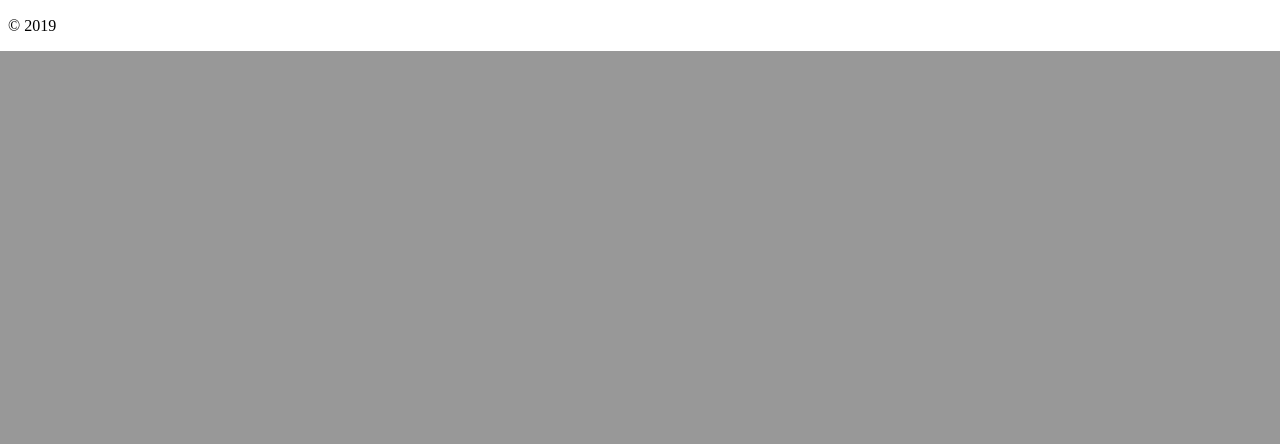
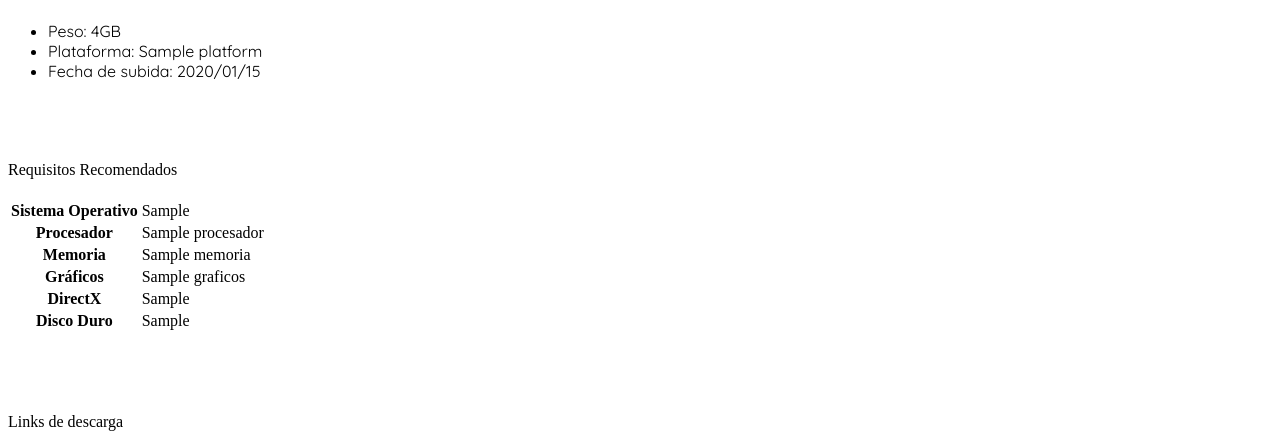
Before and after one commit to MicolPA/games, a Yii app: template frontend/views/games/juego.php in a window 1280 px wide. Shown: the part 1228-1672 px from the top of the page. Before the commit the page ends 1279 px from the top, so only its background shows below. Run offline with PHP 8.4 and a stand-in for Yii, Linux system fonts and the light colour scheme; the template is opened without the code that fills it: most values are stand-ins (such as "Sample title", 1, 10 or a date in 2020); data that the repository does not hold is empty; some libraries are stand-ins or nearby versions.

Commit message:
Pagina de juegos

```diff
--- a/frontend/assets/AppAsset.php
+++ b/frontend/assets/AppAsset.php
@@ -14,7 +14,7 @@ class AppAsset extends AssetBundle
     public $css = [
         'css/site.css',
         'css/bootstrap.css',
-        'css/main.css?v=2',
+        'css/main.css?v=3',
         'https://fonts.googleapis.com/css?family=Oswald',
         'css/fontawesome.min.css',
     ];
--- a/frontend/controllers/CategoryController.php
+++ b/frontend/controllers/CategoryController.php
@@ -68,7 +68,7 @@ class CategoryController extends Controller
         if (Yii::$app->request->post()) {
             $data = Yii::$app->request->post();
             $model->load($data);
-            $model->date = date('Y-m-d H:i:s');
+            $model->date = date('d/m/Y H:i:s');
 
             if ($model->save()) {
                 Yii::$app->session->setFlash('success', "Categoria registrada correctamente");
--- a/frontend/views/games/juego.php
+++ b/frontend/views/games/juego.php
@@ -4,14 +4,87 @@ $this->title = $model->name . ' | Desarolladores de Ideas';
 
 ?>
 
-<div class="container-fluid">
+<div class="container">
 	<div class="row">
-		<div class="col-md-10">
-			<h1 class="mt-4 display-2"><?php echo $model->name ?></h1>
+		<div class="col-md-12 mb-4">
+			<h1 class="mt-4 display-2 text-primary font-weight-bold title">Descargar <?php echo $model->name ?></h1>
+
+		</div>
+	</div>
+	<div class="row">
+		<!-- col-md-9 begins -->
+		<div class="col-md-9">
+
+			<img src="<?php echo Yii::getAlias("@web") .'/'. $model->portada_in; ?>" class="d-block w-100" alt="<?php echo $model->name ?>" width='100%'>
 			<div class="mt-4">
-				<h2 class="display"><?php echo $model->resumen ?></h2>
+				<h2 class="font-weight-normal"><?php echo $model->resumen ?></h2>
+				<ul class="list-unstyled p-0 h3 mt-5"  style="font-family: 'Quicksand', sans-serif;">
+					<li><span class="font-weight-bold">Peso:</span> 4GB</li>
+					<li><span class="font-weight-bold">Plataforma:</span> <?php echo $model->platform->name ?></li>
+					<li><span class="font-weight-bold">Fecha de subida:</span> <?php echo substr(str_replace('-', '/', $model->date), 0,10) ?></li>
+				</ul>
+
+				<p class="display-4 mt-4 text-primary font-weight-b title" style="margin-top: 5rem !important">Requisitos Recomendados</p>
+				<table class="table table-responsive-lg h4">
+				  <thead>
+				    <tr>
+				      <th scope="col"></th>
+				      <th scope="col"></th>
+				    </tr>
+				  </thead>
+				  <tbody>
+				    <tr>
+				      <th scope="row">Sistema Operativo</th>
+				      <td><?php echo $model->requirements->sistemaOperativo ?></td>
+				    </tr>
+				    <tr>
+				      <th scope="row">Procesador</th>
+				      <td><?php echo $model->requirements->procesador ?></td>
+				    </tr>
+				    <tr>
+				      <th scope="row">Memoria</th>
+				      <td><?php echo $model->requirements->memoria ?></td>
+				    </tr>
+				    <tr>
+				      <th scope="row">Gráficos</th>
+				      <td><?php echo $model->requirements->graficos ?></td>
+				    </tr>
+				    <tr>
+				      <th scope="row">DirectX</th>
+				      <td><?php echo $model->requirements->directX ?></td>
+				    </tr>
+				    <tr>
+				      <th scope="row">Disco Duro</th>
+				      <td><?php echo $model->requirements->discoDuro ?></td>
+				    </tr>
+				  </tbody>
+				</table>
+				<!-- <ul class="list-unstyled p-0 h3 mt-5 font-weight-normal">
+					<li><span class="font-weight-bold">Sistema Operativo: </span><?php //echo $model->requirements->sistemaOperativo ?></li>
+					<li><span class="font-weight-bold">Procesador: </span><?php //echo $model->requirements->procesador ?></li>
+					<li><span class="font-weight-bold">Memoria: </span><?php //echo $model->requirements->memoria ?></li>
+					<li><span class="font-weight-bold">Gráficos: </span><?php //echo $model->requirements->graficos ?></li>
+					<li><span class="font-weight-bold">DirectX: </span><?php //echo $model->requirements->directX ?></li>
+					<li><span class="font-weight-bold">Disco Duro: </span><?php //echo $model->requirements->discoDuro ?></li>
+				</ul> -->
+
+				<p class="display-4 mt-4 text-primary  title" style="margin-top: 5rem !important">Links de descarga</p>
+
+				<div class="links">
+					<ul class="list-unstyled p-0 h3 mt-5 font-weight-normal">
+						<?php $count = 0 ?>
+						<?php for ($i=0;$i<count($links);$i++): ?>
+							<?php $count++; ?>
+						<li><a href="<?php echo $links[$i] ?>">Parte <?php echo $count ?></a></li>
+						<?php endFor ?>
+					</ul>
+				</div>
 			</div>
-			<img src="<?php echo Yii::getAlias("@web") .'/'. $model->portada_in; ?>" class="d-block w-100" alt="<?php echo $model->name ?>" width='100%'>
+		</div>
+		<!-- col-md-9 ends -->
+
+		<div class="col-md-3" style="padding: 0px 0px 0px 4rem">
+			<img src="<?php echo Yii::getAlias("@web");?>/images/banner1.png" class="d-block w-100"  width='100%'>
 		</div>
 	</div>
 </div>
--- a/frontend/views/layouts/main.php
+++ b/frontend/views/layouts/main.php
@@ -36,6 +36,7 @@ AppAsset::register($this);
 
 
   <?php endif ?>
+<link href="https://fonts.googleapis.com/css?family=Quicksand&display=swap" rel="stylesheet">
 
   <nav class="navbar navbar-expand-lg navbar-dark bg-dark" style="border-radius: 0px">
       <div class="container">
@@ -91,11 +92,9 @@ AppAsset::register($this);
 
 
 
-<footer class="footer">
+<footer class="footer mt-5">
     <div class="container">
         <p class="pull-left">&copy; <?= Html::encode(Yii::$app->name) ?> <?= date('Y') ?></p>
-
-        <p class="pull-right"><?= Yii::powered() ?></p>
     </div>
 </footer>
 
--- a/frontend/web/css/main.css
+++ b/frontend/web/css/main.css
@@ -7,6 +7,9 @@
 }
 nav{
     margin-bottom: 0px !important;
+}
+*{
+  font-family: 'Quicksand', sans-serif;
 }
 
 .badge-item {
```
Also changed, not shown: frontend/controllers/GamesController.php (+6 -4 lines), frontend/views/games/index.php (+4 -5 lines), frontend/web/images/este-es-el-name/este-es-el-name-portada-out.jpg, frontend/web/images/mi-primer-juego/mi-primer-juego-portada-out.jpg, frontend/web/images/mi-primer-juego/mi-primer-juego-portada.jpg.
